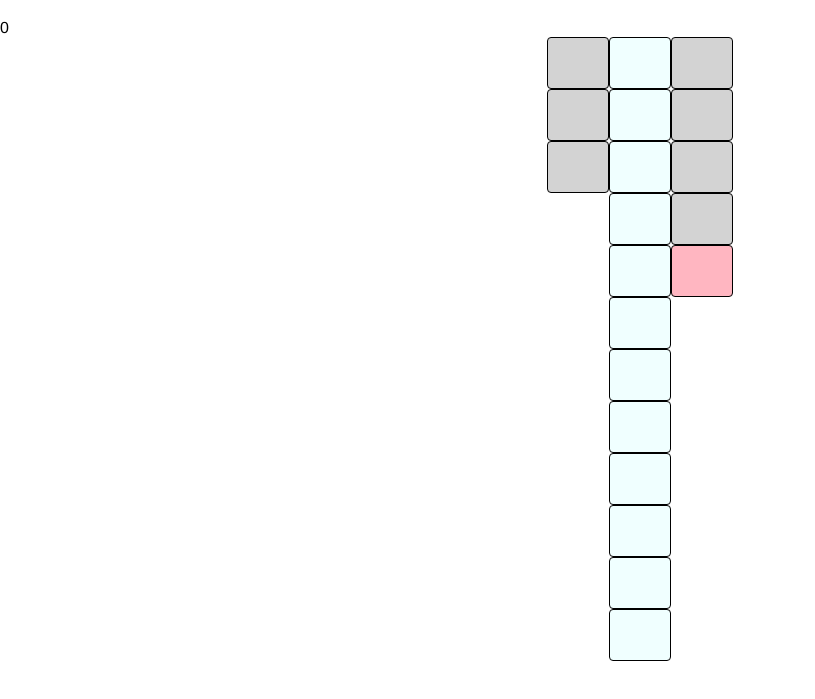
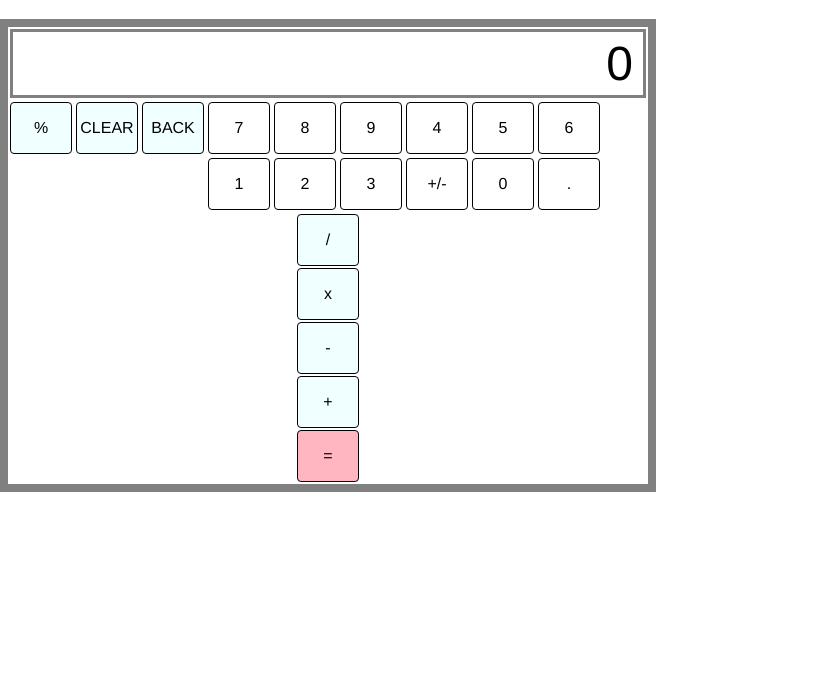
Before and after one commit to JMSjs/calculator, a plain HTML site: page index.html in a window 1280 px wide. Shown: the part 61-760 px from the top of the page, without its empty margins (0-815 px from the left). Drawn offline with Linux system fonts and the light colour scheme.

Commit message:
10-7 save

```diff
--- a/index.html
+++ b/index.html
@@ -14,32 +14,32 @@
         <div class="keypad">
             <div class="keys leftside">
                 <div class="misckeys">
-                    <div class="btn" id="percent"></div>
-                    <div class="btn" id="clear"></div>
-                    <div class="btn" id="backspace"></div>
+                    <div class="btn" id="percent">%</div>
+                    <div class="btn" id="clear">CLEAR</div>
+                    <div class="btn" id="backspace">BACK</div>
                 </div>
                 <div class="numkeys">
-                    <div class="btn" id="7"></div>
-                    <div class="btn" id="8"></div>
-                    <div class="btn" id="9"></div>
-                    <div class="btn" id="4"></div>
-                    <div class="btn" id="5"></div>
-                    <div class="btn" id="6"></div>
-                    <div class="btn" id="1"></div>
-                    <div class="btn" id="2"></div>
-                    <div class="btn" id="3"></div>
-                    <div class="btn" id="toggleNeg"></div>
-                    <div class="btn" id="0"></div>
-                    <div class="btn" id="decimal"></div>
+                    <div class="btn" id="7">7</div>
+                    <div class="btn" id="8">8</div>
+                    <div class="btn" id="9">9</div>
+                    <div class="btn" id="4">4</div>
+                    <div class="btn" id="5">5</div>
+                    <div class="btn" id="6">6</div>
+                    <div class="btn" id="1">1</div>
+                    <div class="btn" id="2">2</div>
+                    <div class="btn" id="3">3</div>
+                    <div class="btn" id="toggleNeg">+/-</div>
+                    <div class="btn" id="0">0</div>
+                    <div class="btn" id="decimal">.</div>
                 </div>
             </div>
             <div class="keys rightside">
                 <div class="operatorkeys">
-                    <div class="btn" id="divide"></div>
-                    <div class="btn" id="multiply"></div>
-                    <div class="btn" id="subtract"></div>
-                    <div class="btn" id="add"></div>
-                    <div class="btn" id="total"></div>
+                    <div class="btn" id="divide">/</div>
+                    <div class="btn" id="multiply">x</div>
+                    <div class="btn" id="subtract">-</div>
+                    <div class="btn" id="add">+</div>
+                    <div class="btn" id="total">=</div>
                 </div>
             </div>
         </div>
--- a/styles.css
+++ b/styles.css
@@ -8,34 +8,52 @@ h1 {
     text-align: center;
 }
 
+.container {
+    width: 50%;
+    height: 50%;
+    border: 8px solid gray;
+}
 .btn {
     width: 60px;
     height: 50px;
     border: 1px solid black;
     border-radius: 4px;
+    margin: 2px;
+    text-align: center;
+    line-height: 50px;
+}
+
+.displayLine {
+    margin: 2px;
+    padding: 4px;
+    padding-right: 10px;
+    border: 3px solid gray;
+    font-size: 3em;
+    text-align: right;
+}
+
+.misckeys, .numkeys {
+    display: flex;
+}
+
+.numkeys {
+    flex-wrap: wrap;
+}
+
+.misckeys .btn {
     background-color: azure;
 }
 
-.misckeys .btn {
-    background-color: lightgray;
-}
-
 .rightside .btn {
-    background-color: lightgray;
+    background-color: azure;
 }
 
 #total {
     background-color: lightpink;
 }
 
-.keypad {
+.keys {
     display: flex;
-    flex-wrap: wrap;
+    flex-wrap: nowrap;
     justify-content: center;
 }
-
-.leftside {
-    display: flex;
-    flex-wrap: wrap;
-
-}
```
